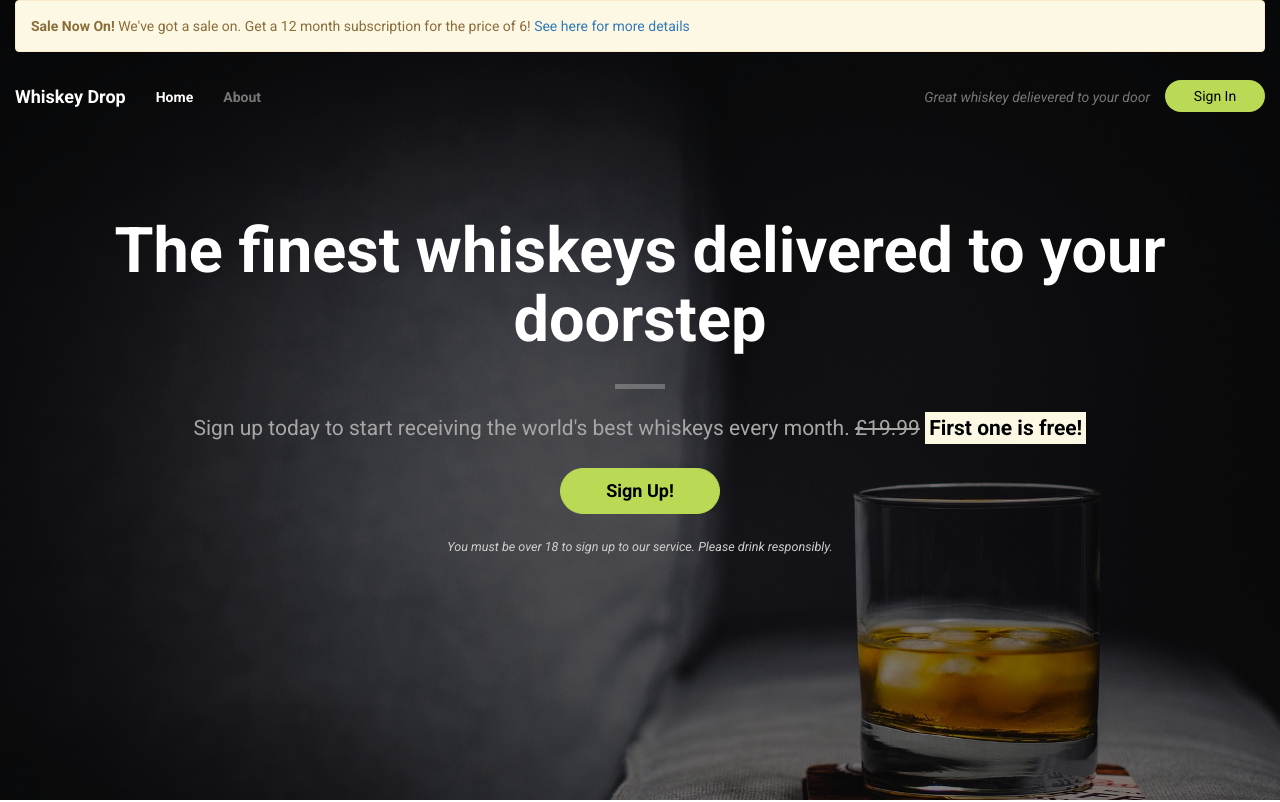
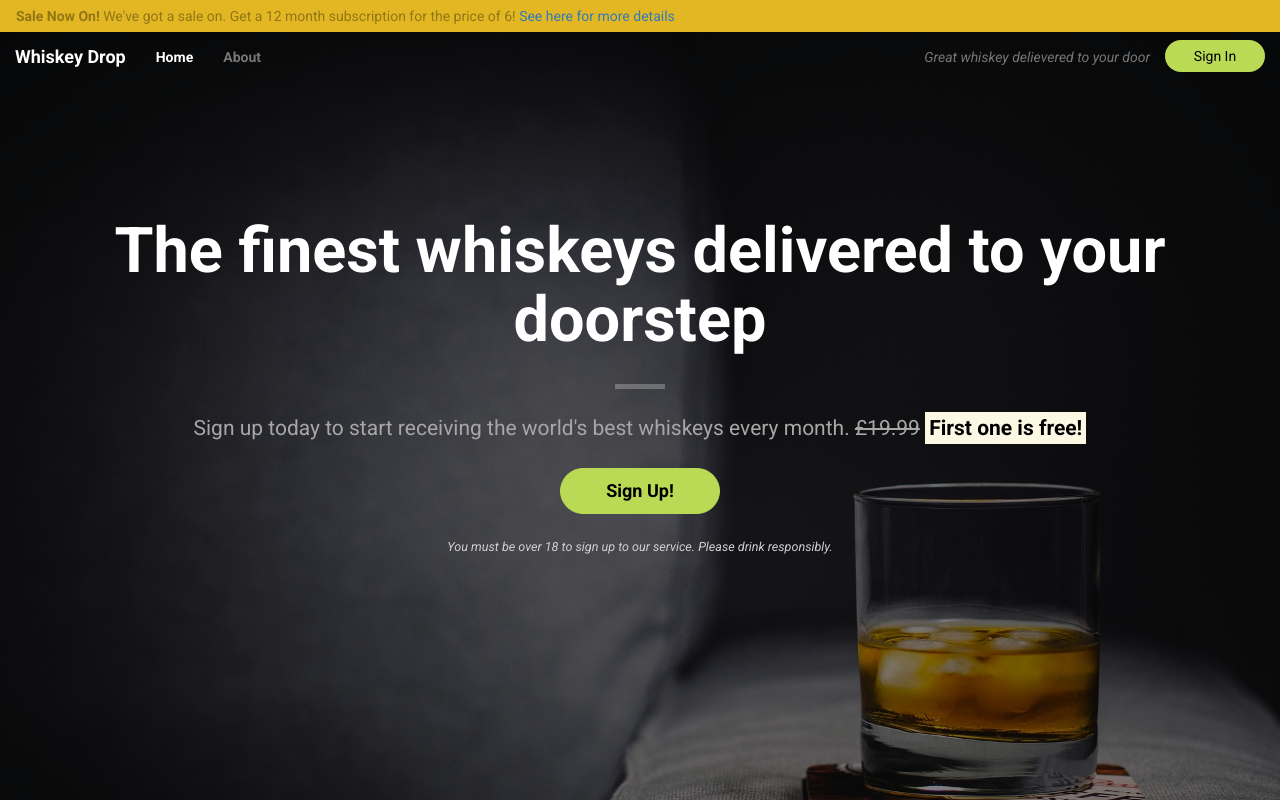
Before and after one commit to hebs87/whiskey-drop-webpage, a plain HTML site: page index.html in a window 1280 px wide. Shown: the top 802 px of the page. Drawn offline with nearby package versions, Linux system fonts and the light colour scheme.

Commit message:
Completed alerts styling

```diff
--- a/css/style.css
+++ b/css/style.css
@@ -176,3 +176,20 @@ body {
     border-color: #8ea73f;
     color: #000;
 }
+
+/* Alert */
+
+.alert-container .col-xs-12 {
+    padding-left: 0;
+    padding-right: 0;
+}
+
+.site-wide-alert {
+    padding: 5px 15px;
+    margin-bottom: 0px;
+    border: 1px solid transparent;
+    border-radius: 0px;
+    color: #927616;
+    background-color: #e2b723;
+    border-color: #e2b723;
+}
```
